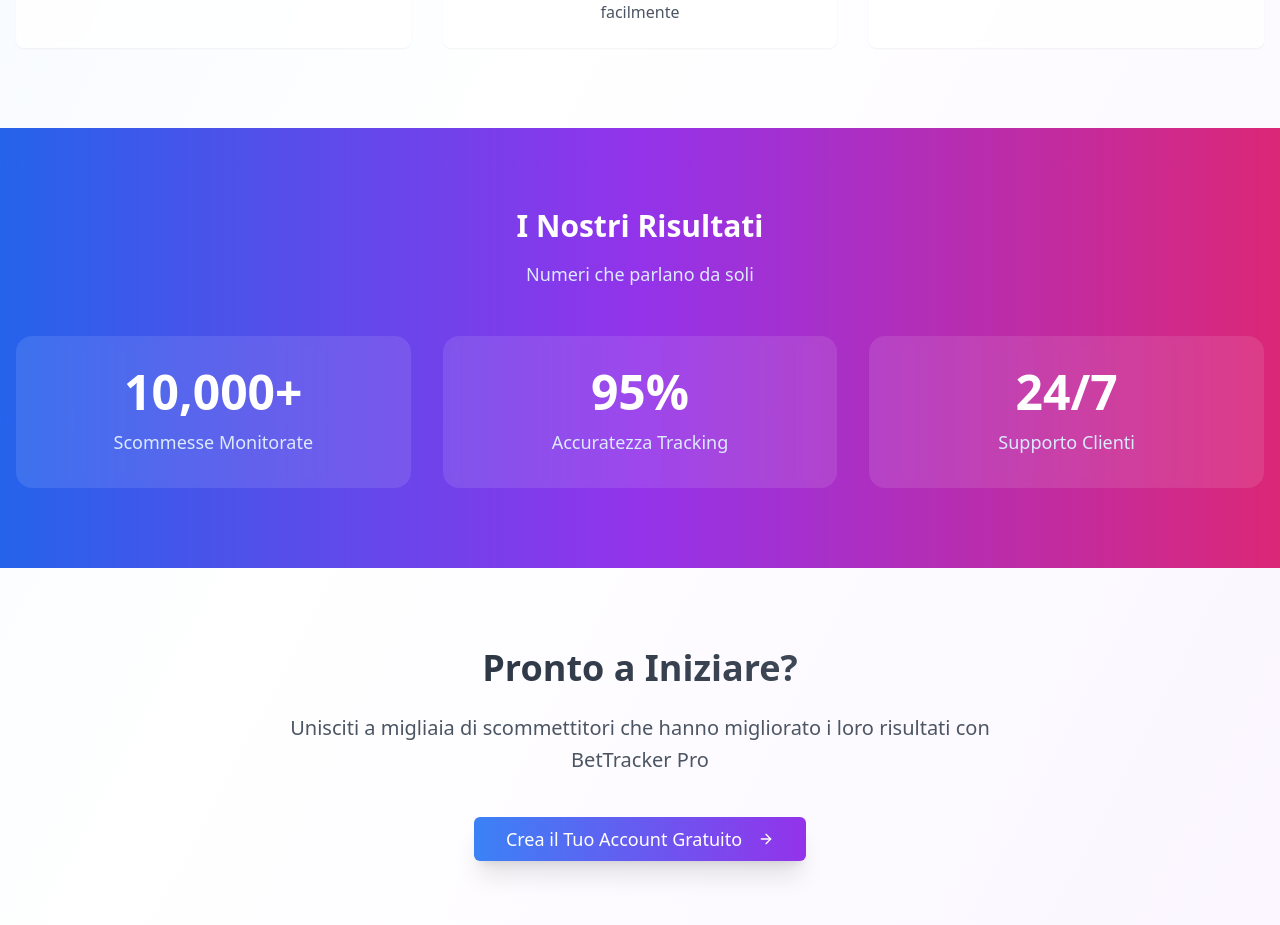
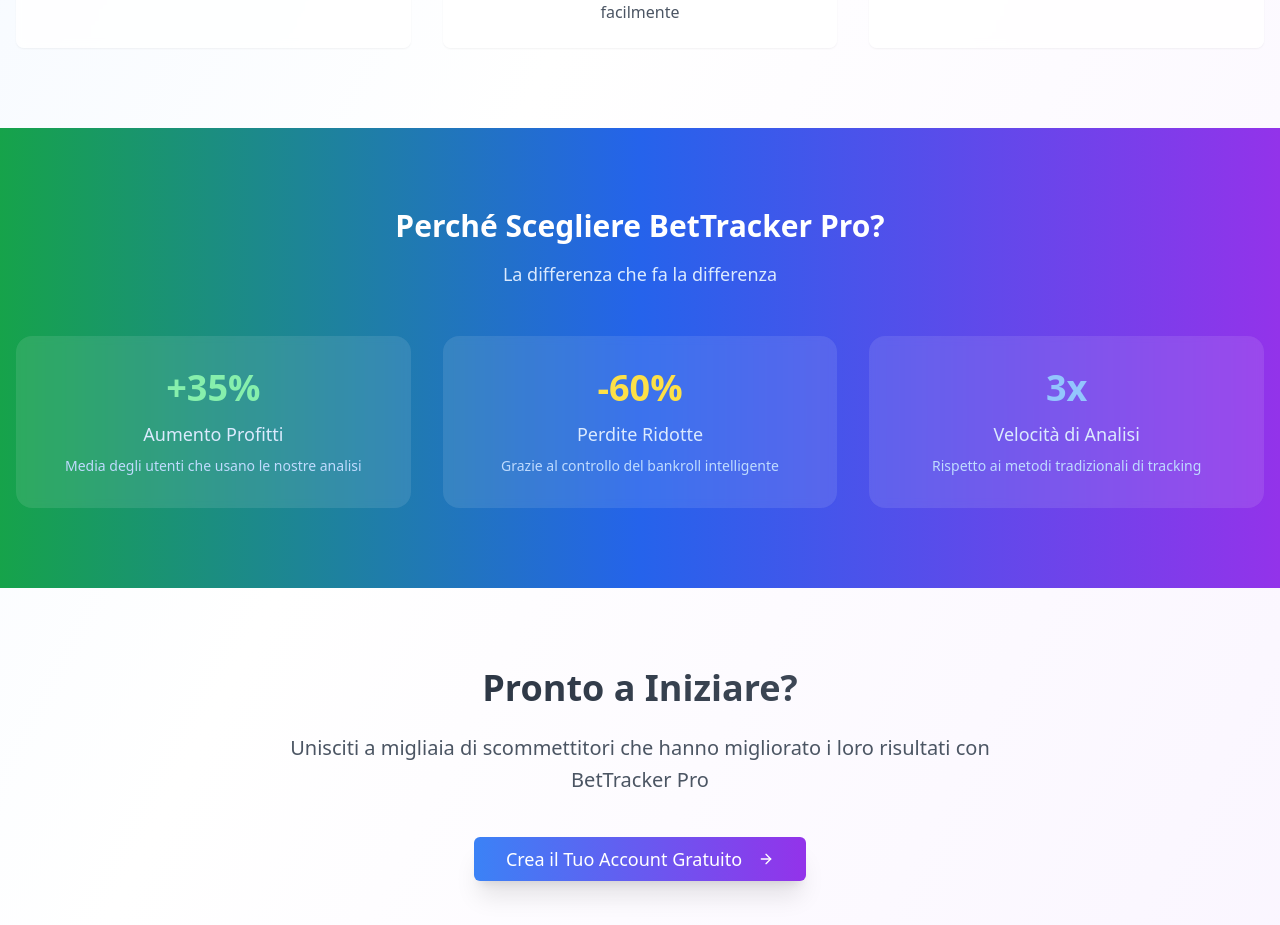
Before and after one commit to Davipria/green-money-tracker, a React (Vite) app: page / in a window 1280 px wide. Shown: the part 1362-2287 px from the top of the page. Built offline with nearby package versions, Linux system fonts and the light colour scheme.

Commit message:
Refactor "Our Results" section
Replaced the "Our Results" section in `src/pages/Landing.tsx` with alternative content.

```diff
--- a/src/pages/Landing.tsx
+++ b/src/pages/Landing.tsx
@@ -1,4 +1,3 @@
-
 import { Button } from "@/components/ui/button";
 import { Card, CardContent, CardDescription, CardHeader, CardTitle } from "@/components/ui/card";
 import { Badge } from "@/components/ui/badge";
@@ -137,25 +136,28 @@ const Landing = () => {
         </div>
       </section>
 
-      {/* Statistics Section */}
-      <section className="bg-gradient-to-r from-blue-600 via-purple-600 to-pink-600 text-white py-20">
+      {/* Why Choose Us Section */}
+      <section className="bg-gradient-to-r from-green-600 via-blue-600 to-purple-600 text-white py-20">
         <div className="container mx-auto px-4">
           <div className="text-center mb-12">
-            <h2 className="text-3xl font-bold mb-4">I Nostri Risultati</h2>
-            <p className="text-blue-100 text-lg">Numeri che parlano da soli</p>
+            <h2 className="text-3xl font-bold mb-4">Perché Scegliere BetTracker Pro?</h2>
+            <p className="text-blue-100 text-lg">La differenza che fa la differenza</p>
           </div>
           <div className="grid md:grid-cols-3 gap-8 text-center">
             <div className="bg-white/10 backdrop-blur-sm rounded-2xl p-8 hover:bg-white/20 transition-all duration-300">
-              <div className="text-5xl font-bold mb-3">10,000+</div>
-              <div className="text-lg text-blue-100">Scommesse Monitorate</div>
+              <div className="text-4xl font-bold mb-3 text-green-300">+35%</div>
+              <div className="text-lg text-blue-100 mb-2">Aumento Profitti</div>
+              <div className="text-sm text-blue-200">Media degli utenti che usano le nostre analisi</div>
             </div>
             <div className="bg-white/10 backdrop-blur-sm rounded-2xl p-8 hover:bg-white/20 transition-all duration-300">
-              <div className="text-5xl font-bold mb-3">95%</div>
-              <div className="text-lg text-blue-100">Accuratezza Tracking</div>
+              <div className="text-4xl font-bold mb-3 text-yellow-300">-60%</div>
+              <div className="text-lg text-blue-100 mb-2">Perdite Ridotte</div>
+              <div className="text-sm text-blue-200">Grazie al controllo del bankroll intelligente</div>
             </div>
             <div className="bg-white/10 backdrop-blur-sm rounded-2xl p-8 hover:bg-white/20 transition-all duration-300">
-              <div className="text-5xl font-bold mb-3">24/7</div>
-              <div className="text-lg text-blue-100">Supporto Clienti</div>
+              <div className="text-4xl font-bold mb-3 text-blue-300">3x</div>
+              <div className="text-lg text-blue-100 mb-2">Velocità di Analisi</div>
+              <div className="text-sm text-blue-200">Rispetto ai metodi tradizionali di tracking</div>
             </div>
           </div>
         </div>
```
